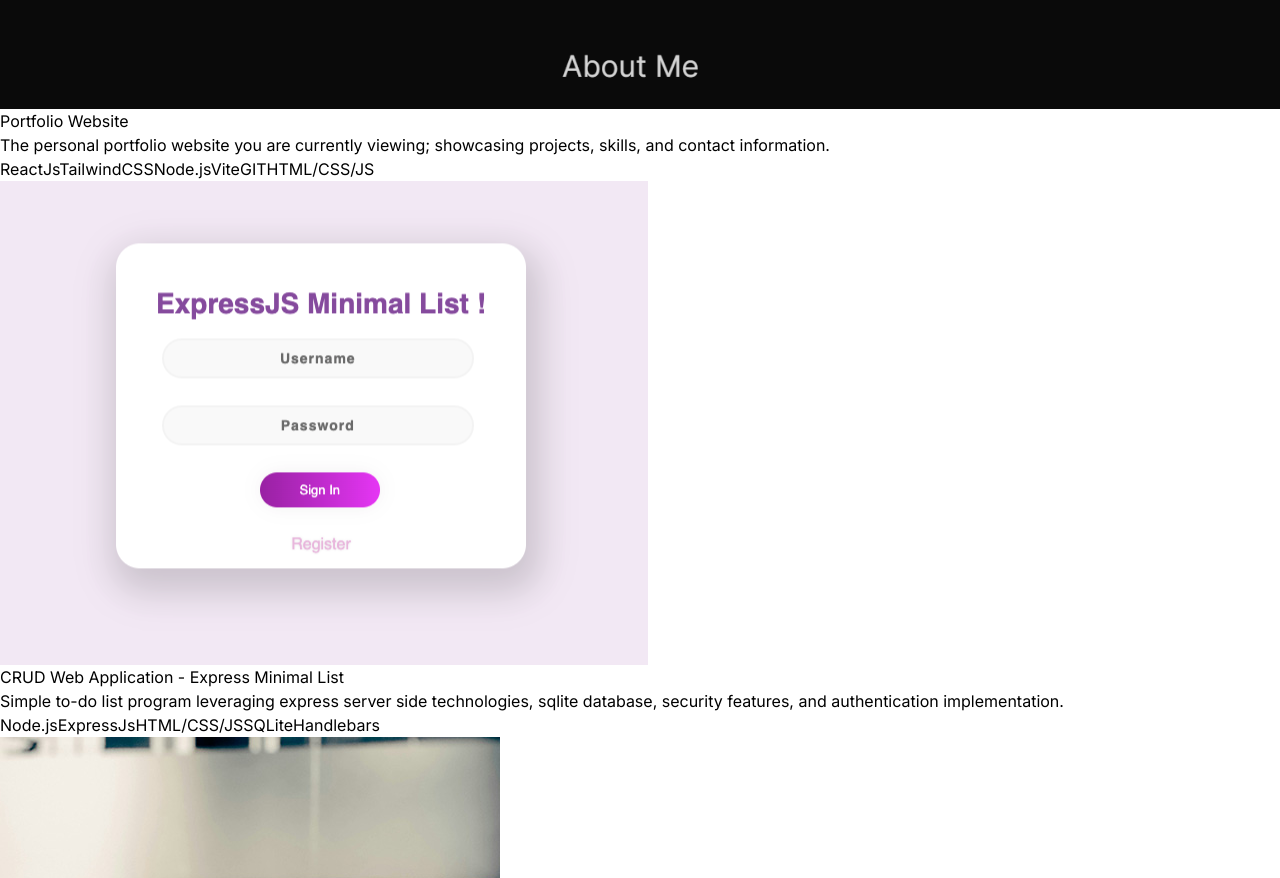
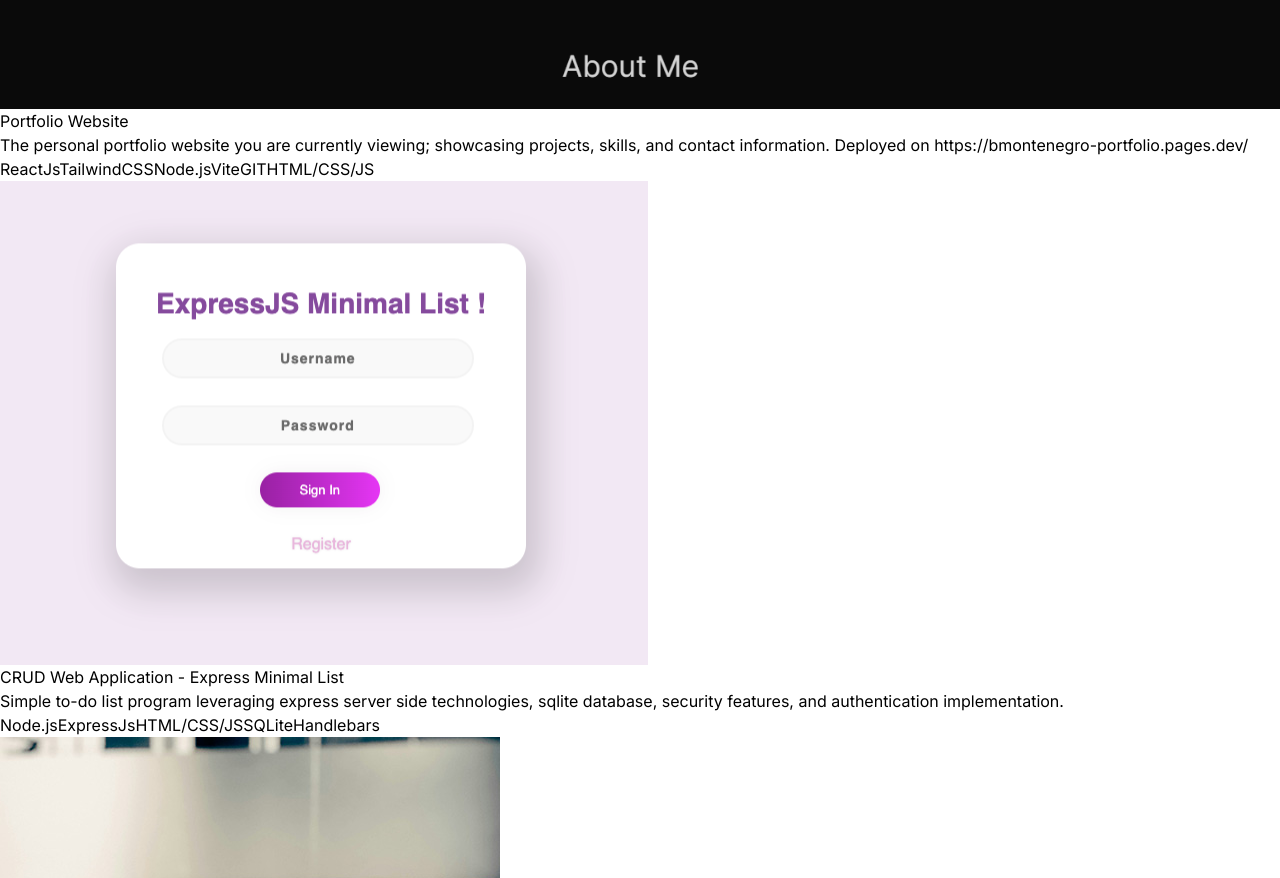
Before and after one commit to bmonten3/bmontenegro-portfolio, a React (Vite) app: page / in a window 1280 px wide. Shown: the part 3440-4318 px from the top of the page. Built offline with nearby package versions, Linux system fonts and the light colour scheme.

Commit message:
Porftolio Domain Update

```diff
--- a/src/constants/index.js
+++ b/src/constants/index.js
@@ -45,7 +45,7 @@ export const PROJECTS = [
     title: "Portfolio Website",
     image: [portfolio, portfolio2, portfolio3],
     description:
-      "The personal portfolio website you are currently viewing; showcasing projects, skills, and contact information.",
+      "The personal portfolio website you are currently viewing; showcasing projects, skills, and contact information. Deployed on https://bmontenegro-portfolio.pages.dev/",
     technologies: ["ReactJs", "TailwindCSS", "Node.js", "Vite",'GIT', "HTML/CSS/JS"],
   },
   {
```
Also changed, not shown: 1 other file (tests, documents, lock files or other folders).
